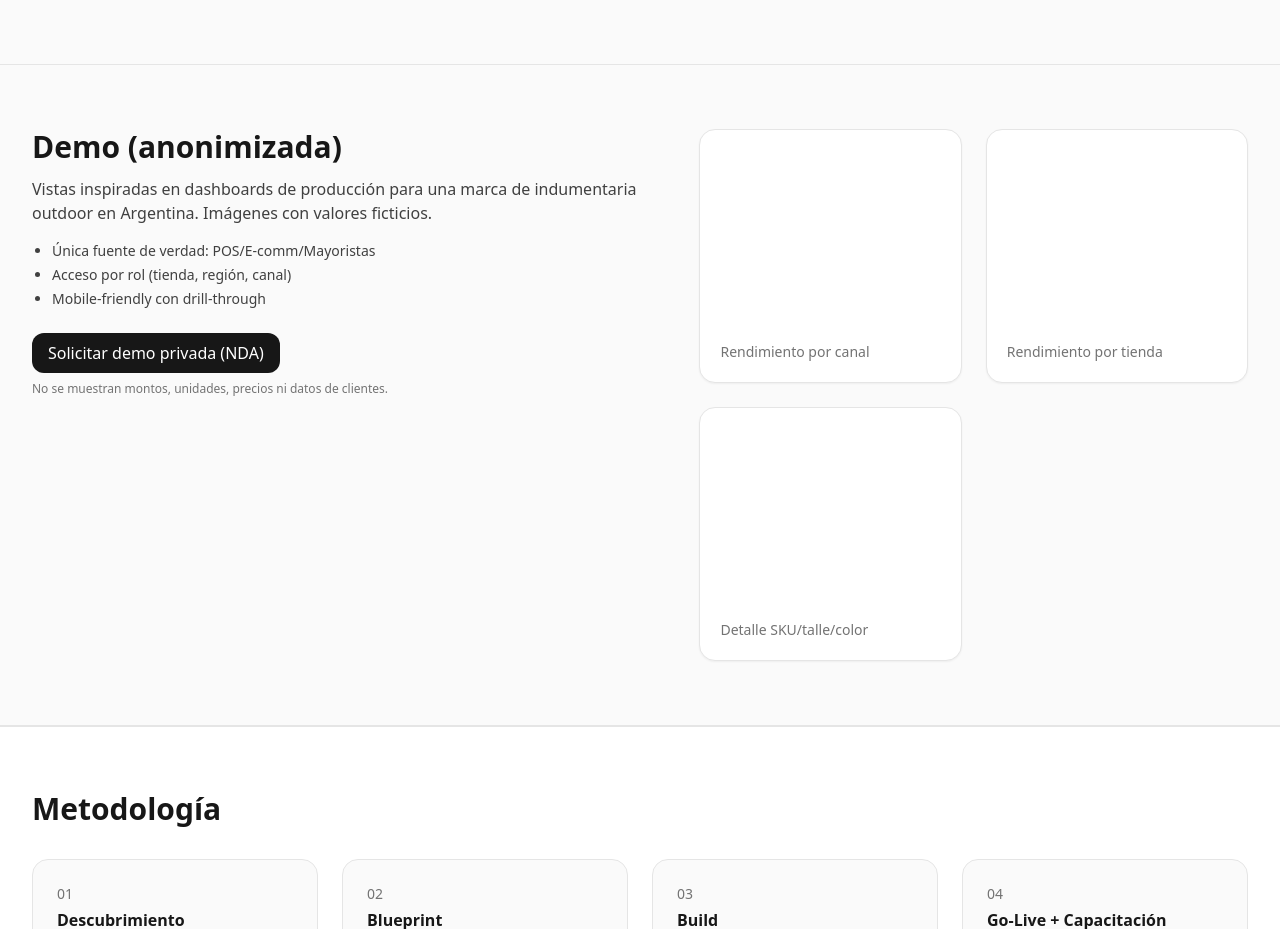
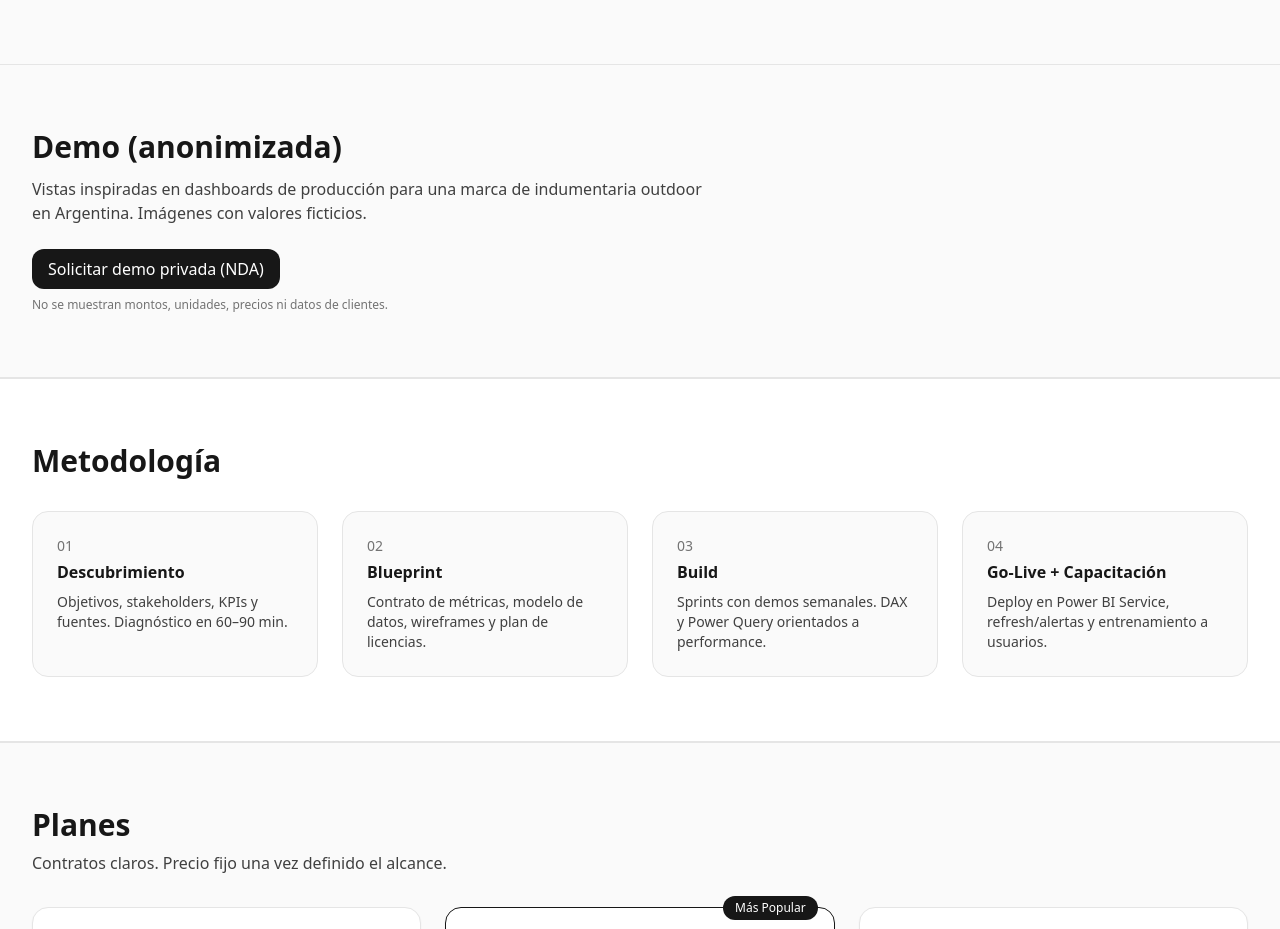
Before and after one commit to tomasyeatts/PowerBI-Website, a plain HTML site: page index.html in a window 1280 px wide. Shown: the part 1982-2911 px from the top of the page. Drawn offline with nearby package versions, Linux system fonts and the light colour scheme.

Commit message:
Remove bullet list and placeholders from Demo section

```diff
--- a/index.html
+++ b/index.html
@@ -138,29 +138,10 @@
         <div class="max-w-2xl">
           <h2 class="text-2xl sm:text-3xl font-bold" data-i18n="featuredH">Demo (anonimizada)</h2>
           <p class="mt-3 text-neutral-700" data-i18n="featuredP">Vistas inspiradas en dashboards de producción para una marca de indumentaria outdoor en Argentina. Imágenes con valores ficticios.</p>
-          <ul class="mt-4 list-disc pl-5 text-sm text-neutral-700 space-y-1">
-            <li data-i18n="fb1">Única fuente de verdad: POS/E-comm/Mayoristas</li>
-            <li data-i18n="fb2">Acceso por rol (tienda, región, canal)</li>
-            <li data-i18n="fb3">Mobile-friendly con drill-through</li>
-          </ul>
           <a href="mailto:" class="mt-6 inline-flex rounded-xl px-4 py-2 bg-neutral-900 text-white hover:bg-neutral-800" data-i18n="viewPrivate">Solicitar demo privada (NDA)</a>
           <p class="mt-2 text-xs text-neutral-500" data-i18n="conf_note">No se muestran montos, unidades, precios ni datos de clientes.</p>
         </div>
-        <div class="grid md:grid-cols-2 gap-6 w-full lg:w-auto lg:min-w-[520px]">
-          <div class="rounded-2xl border border-neutral-200 bg-white shadow-sm overflow-hidden p-4">
-            <canvas id="chart2" class="w-full h-48"></canvas>
-            <div class="p-1 text-sm text-neutral-500" data-i18n="chart2">Rendimiento por canal</div>
-          </div>
-          <div class="rounded-2xl border border-neutral-200 bg-white shadow-sm overflow-hidden p-4">
-            <canvas id="chart3" class="w-full h-48"></canvas>
-            <div class="p-1 text-sm text-neutral-500" data-i18n="chart3">Rendimiento por tienda</div>
-          </div>
-          <div class="rounded-2xl border border-neutral-200 bg-white shadow-sm overflow-hidden p-4">
-            <canvas id="chart4" class="w-full h-48"></canvas>
-            <div class="p-1 text-sm text-neutral-500" data-i18n="chart4">Detalle SKU/talle/color</div>
-          </div>
-          <!-- Additional chart  could be added here if needed -->
-        </div>
+
       </div>
     </div>
   </section>
```
